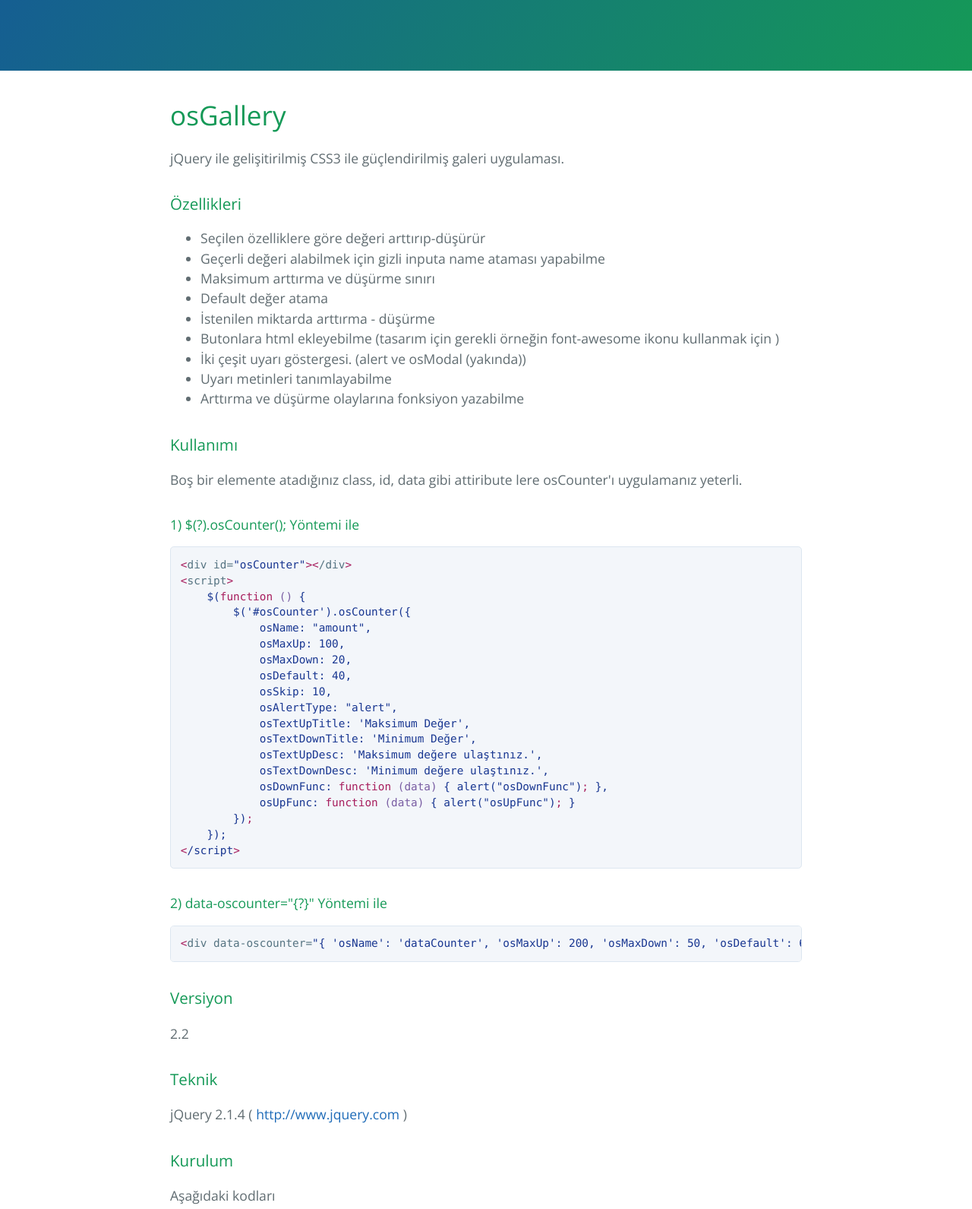
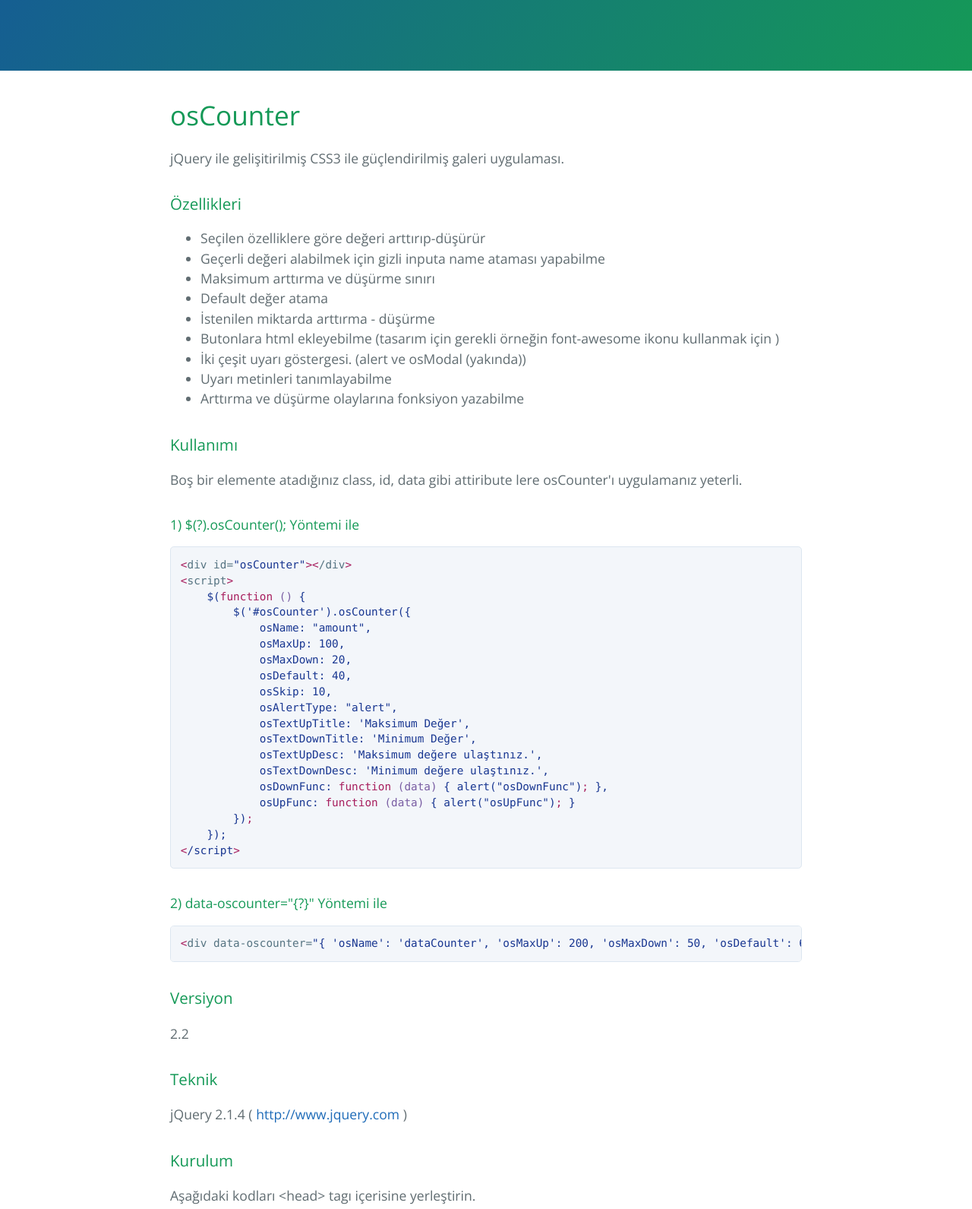
Before and after one commit to oguzhansari/osCounter, a plain HTML site: page index.html in a window 1280 px wide. Shown: the part 290-1881 px from the top of the page at 76% size. Drawn offline with nearby package versions, Linux system fonts and the light colour scheme.

```diff
--- a/index.html
+++ b/index.html
@@ -20,7 +20,7 @@
 
     <section class="main-content">
       <h1>
-<a id="osgallery" class="anchor" href="#osgallery" aria-hidden="true"><span class="octicon octicon-link"></span></a>osGallery</h1>
+<a id="oscounter" class="anchor" href="#oscounter" aria-hidden="true"><span class="octicon octicon-link"></span></a>osCounter</h1>
 
 <p>jQuery ile gelişitirilmiş CSS3 ile güçlendirilmiş galeri uygulaması.</p>
 
@@ -85,7 +85,7 @@
 <h3>
 <a id="kurulum" class="anchor" href="#kurulum" aria-hidden="true"><span class="octicon octicon-link"></span></a>Kurulum</h3>
 
-<p>Aşağıdaki kodları </p> tagı içerisine yerleştirin.
+<p>Aşağıdaki kodları &lt;head&gt; tagı içerisine yerleştirin.</p>
 
 <div class="highlight highlight-source-shell"><pre><span class="pl-k">&lt;</span>script src=<span class="pl-s"><span class="pl-pds">"</span>jquery-2.1.4.min.js<span class="pl-pds">"</span></span><span class="pl-k">&gt;&lt;</span>/script<span class="pl-k">&gt;</span>
 <span class="pl-k">&lt;</span>script src=<span class="pl-s"><span class="pl-pds">"</span>osCounter.js<span class="pl-pds">"</span></span><span class="pl-k">&gt;&lt;</span>/script<span class="pl-k">&gt;</span>
```
Also changed, not shown: params.json (+1 -1 lines).
